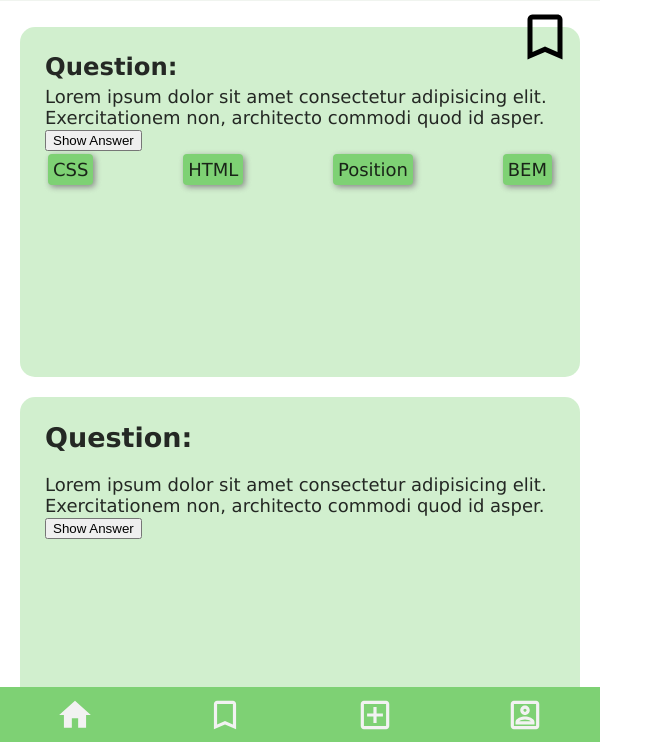
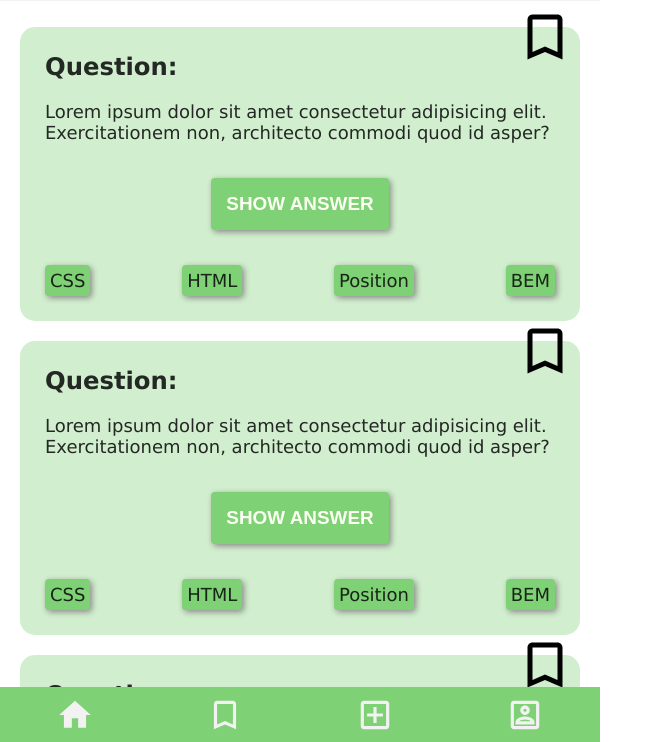
Before and after one commit to ninapeters/quiz-app-js-re, a plain HTML site: page index.html in a window 1280 px wide. Shown: the part 58-800 px from the top of the page, without its empty margins (0-663 px from the left). Drawn offline with Linux system fonts and the light colour scheme.

Commit message:
Add button styles

```diff
--- a/index.html
+++ b/index.html
@@ -22,9 +22,9 @@
         />
         <p class="card__text">
           Lorem ipsum dolor sit amet consectetur adipisicing elit.
-          Exercitationem non, architecto commodi quod id asper.
+          Exercitationem non, architecto commodi quod id asper?
         </p>
-        <button>Show Answer</button>
+        <button class="button">Show Answer</button>
         <ul class="tag-list">
           <li class="tag-list__item">CSS</li>
           <li class="tag-list__item">HTML</li>
@@ -33,48 +33,63 @@
         </ul>
       </section>
       <section class="card">
-        <h2>Question:</h2>
-        <img src="" alt="" class="bookmark-icon" />
-        <p>
+        <h2 class="card__title">Question:</h2>
+        <img
+          src="images/bookmark.svg"
+          alt="bookmark"
+          fill="currentColor"
+          class="card__bookmark-icon"
+        />
+        <p class="card__text">
           Lorem ipsum dolor sit amet consectetur adipisicing elit.
-          Exercitationem non, architecto commodi quod id asper.
+          Exercitationem non, architecto commodi quod id asper?
         </p>
-        <button>Show Answer</button>
+        <button class="button">Show Answer</button>
         <ul class="tag-list">
-          <li></li>
-          <li></li>
-          <li></li>
-          <li></li>
+          <li class="tag-list__item">CSS</li>
+          <li class="tag-list__item">HTML</li>
+          <li class="tag-list__item">Position</li>
+          <li class="tag-list__item">BEM</li>
         </ul>
       </section>
       <section class="card">
-        <h2>Question:</h2>
-        <img src="" alt="" class="bookmark-icon" />
-        <p>
+        <h2 class="card__title">Question:</h2>
+        <img
+          src="images/bookmark.svg"
+          alt="bookmark"
+          fill="currentColor"
+          class="card__bookmark-icon"
+        />
+        <p class="card__text">
           Lorem ipsum dolor sit amet consectetur adipisicing elit.
-          Exercitationem non, architecto commodi quod id asper.
+          Exercitationem non, architecto commodi quod id asper?
         </p>
-        <button>Show Answer</button>
+        <button class="button">Show Answer</button>
         <ul class="tag-list">
-          <li></li>
-          <li></li>
-          <li></li>
-          <li></li>
+          <li class="tag-list__item">CSS</li>
+          <li class="tag-list__item">HTML</li>
+          <li class="tag-list__item">Position</li>
+          <li class="tag-list__item">BEM</li>
         </ul>
       </section>
       <section class="card">
-        <h2>Question:</h2>
-        <img src="" alt="" class="bookmark-icon" />
-        <p>
+        <h2 class="card__title">Question:</h2>
+        <img
+          src="images/bookmark.svg"
+          alt="bookmark"
+          fill="currentColor"
+          class="card__bookmark-icon"
+        />
+        <p class="card__text">
           Lorem ipsum dolor sit amet consectetur adipisicing elit.
-          Exercitationem non, architecto commodi quod id asper.
+          Exercitationem non, architecto commodi quod id asper?
         </p>
-        <button>Show Answer</button>
+        <button class="button">Show Answer</button>
         <ul class="tag-list">
-          <li></li>
-          <li></li>
-          <li></li>
-          <li></li>
+          <li class="tag-list__item">CSS</li>
+          <li class="tag-list__item">HTML</li>
+          <li class="tag-list__item">Position</li>
+          <li class="tag-list__item">BEM</li>
         </ul>
       </section>
     </main>
--- a/styles/colors.css
+++ b/styles/colors.css
@@ -5,4 +5,5 @@
 
   --text-color1: #0a0a0ade;
   --text-color2: #fbfff2;
+  --shadow: #888888;
 }
--- a/styles/components/button.css
+++ b/styles/components/button.css
@@ -0,0 +1,20 @@
+.button {
+  padding: 15px;
+  background-color: var(--primary);
+  border: none;
+  border-radius: 4px;
+  box-shadow: 2px 2px 6px var(--shadow);
+  font-size: 105%;
+  text-transform: uppercase;
+  font-weight: 700;
+  color: var(--text-color2);
+  justify-self: center;
+  margin: 15px 0;
+  transition: all 0.3s ease;
+}
+
+.button:hover {
+  transform: translateY(-2px);
+  cursor: pointer;
+  background-color: var(--gradient);
+}
--- a/styles/components/card.css
+++ b/styles/components/card.css
@@ -1,17 +1,15 @@
 .card {
-  height: 300px;
   background: var(--background);
   padding: 25px;
   border-radius: 15px;
   position: relative;
+  display: grid;
+  grid-template-columns: 1fr;
+  grid-gap: 20px;
 }
 
 .card__title {
-  margin-bottom: 5px;
   font-size: 135%;
-}
-
-.card__text {
 }
 
 .card__bookmark-icon {
@@ -20,6 +18,3 @@
   right: 5px;
   top: -20px;
 }
-
-.card__bookmark-icon--filled {
-}
--- a/styles/components/tag-list.css
+++ b/styles/components/tag-list.css
@@ -6,8 +6,7 @@
 
 .tag-list__item {
   padding: 5px;
-  margin: 3px;
   background-color: var(--primary);
   border-radius: 4px;
-  box-shadow: 2px 2px 6px #888888;
+  box-shadow: 2px 2px 6px var(--shadow);
 }
```
